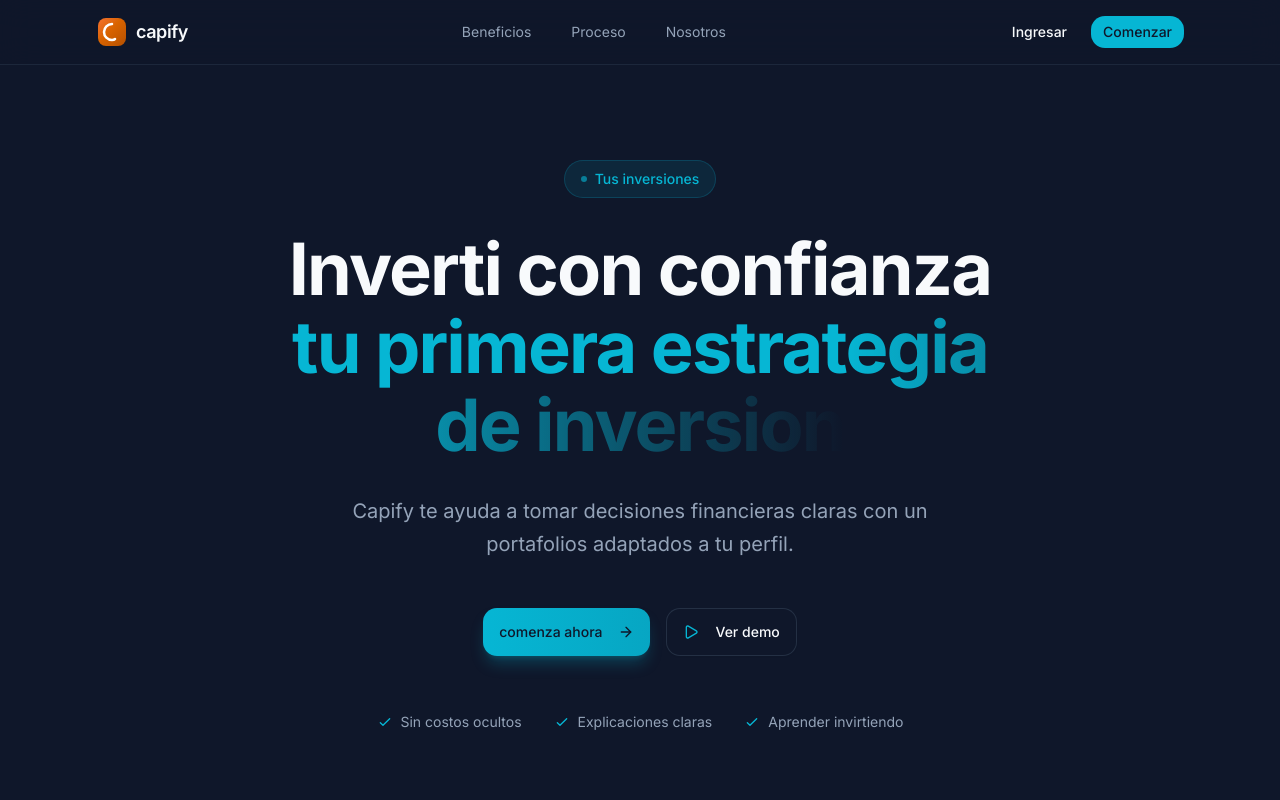
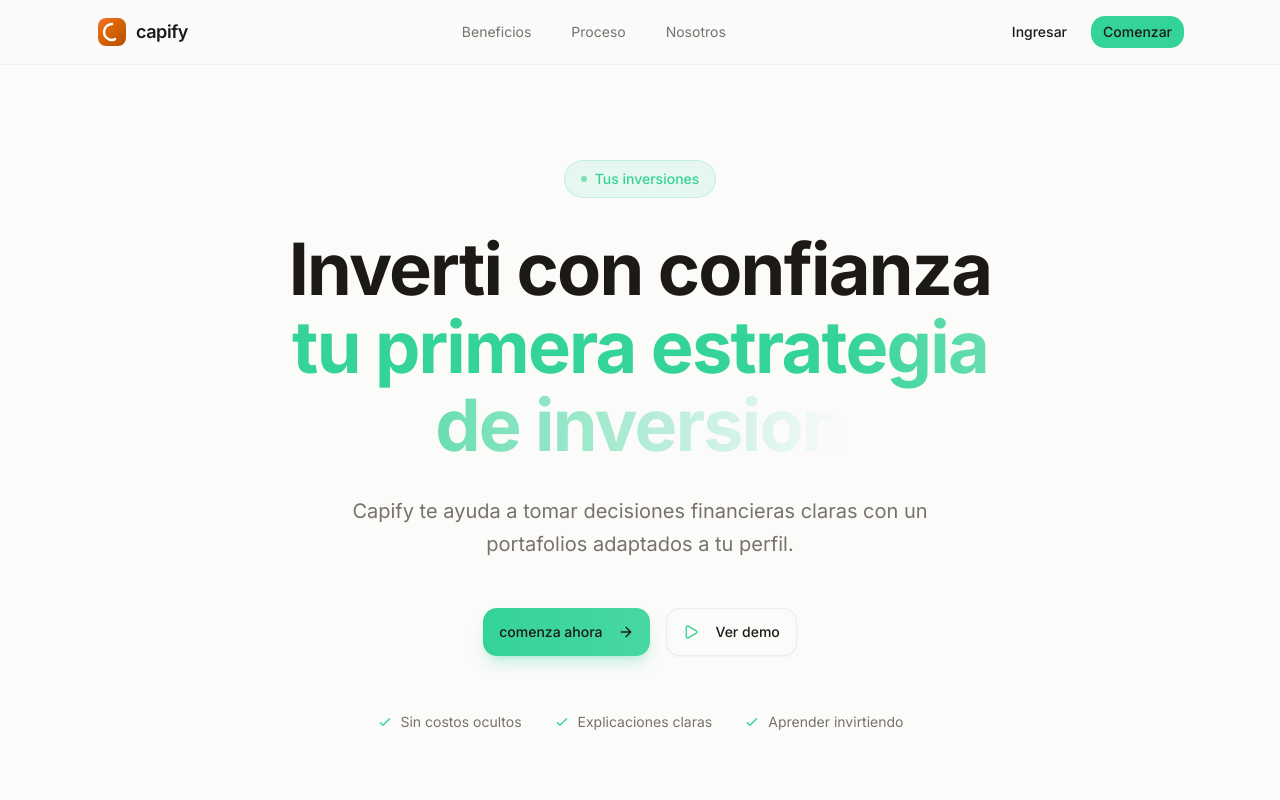
Before and after one commit to feliaffonso30-prog/capify-app, a Next.js app: page / in a window 1280 px wide. Shown: the top 800 px of the page. Built offline with nearby package versions, Linux system fonts and the light colour scheme.

Commit message:
Update globals.css

```diff
--- a/app/globals.css
+++ b/app/globals.css
@@ -4,37 +4,38 @@
 @custom-variant dark (&:is(.dark *));
 
 :root {
-  /* Fondo grafito mate y textos limpios */
-  --background: #0f172a; /* slate-900 */
-  --foreground: #f8fafc; /* slate-50 */
+  /* Fondo claro premium y tipografía carbón */
+  --background: #fbfbfa; /* Off-white / stone-50 de baja intensidad */
+  --foreground: #1c1917; /* stone-900 */
 
-  /* Tarjetas con un contraste suave */
-  --card: #1e293b; /* slate-800 */
-  --card-foreground: #f8fafc;
+  /* Tarjetas blancas puras con bordes muy finos */
+  --card: #ffffff;
+  --card-foreground: #1c1917;
 
-  --popover: #1e293b;
-  --popover-foreground: #f8fafc;
+  --popover: #ffffff;
+  --popover-foreground: #1c1917;
 
-  /* Color Principal: Azul Eléctrico */
-  --primary: #3b82f6; /* blue-500 */
+  /* Color Principal: Verde Esmeralda Monetario */
+  --primary: #10b981; /* emerald-500 */
   --primary-foreground: #ffffff;
 
-  /* Color de Acento: Cyan brillante para destacar objetivos/porcentajes */
-  --secondary: #0f172a;
-  --secondary-foreground: #38bdf8; /* sky-400 */
+  /* Color de Acento: Menta suave */
+  --secondary: #f0fdf4; /* emerald-5 */
+  --secondary-foreground: #15803d; /* emerald-700 */
 
-  --muted: #334155; /* slate-700 */
-  --muted-foreground: #94a3b8; /* slate-400 */
+  --muted: #f5f5f4; /* stone-100 */
+  --muted-foreground: #78716c; /* stone-500 */
 
-  --accent: #06b6d4; /* cyan-500 */
-  --accent-foreground: #0f172a;
+  --accent: #34d399; /* emerald-400 */
+  --accent-foreground: #1c1917;
 
-  --destructive: #ef4444;
-  --destructive-foreground: #f8fafc;
+  --destructive: #dc2626;
+  --destructive-foreground: #ffffff;
 
-  --border: #334155; /* slate-700 */
-  --input: #1e293b;
-  --ring: rgba(59, 130, 246, 0.3); /* Brillo azul sutil */
+  /* Bordes ultra sutiles para que el diseño se vea muy limpio */
+  --border: #e7e5e4; /* stone-200 */
+  --input: #fffffff;
+  --ring: rgba(16, 185, 129, 0.2); /* Brillo verde sutil */
 
   --radius: 1rem;
 }
```
